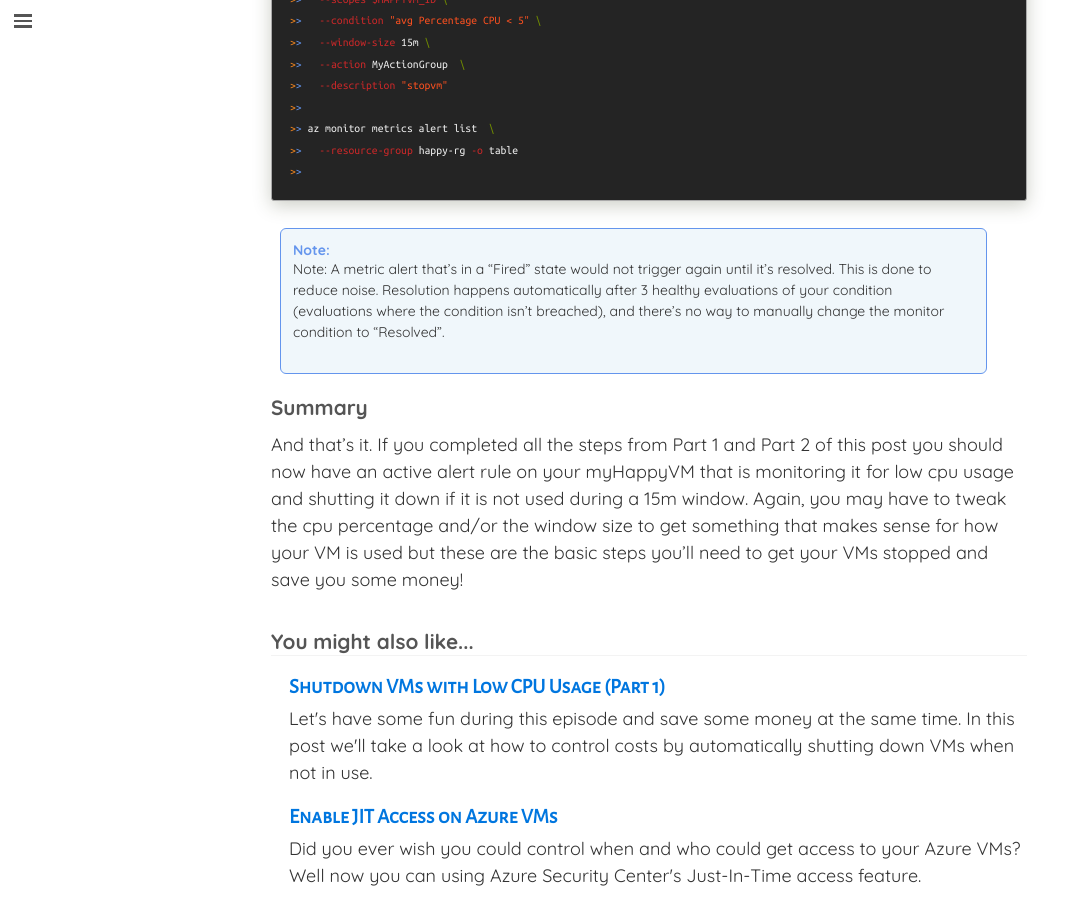
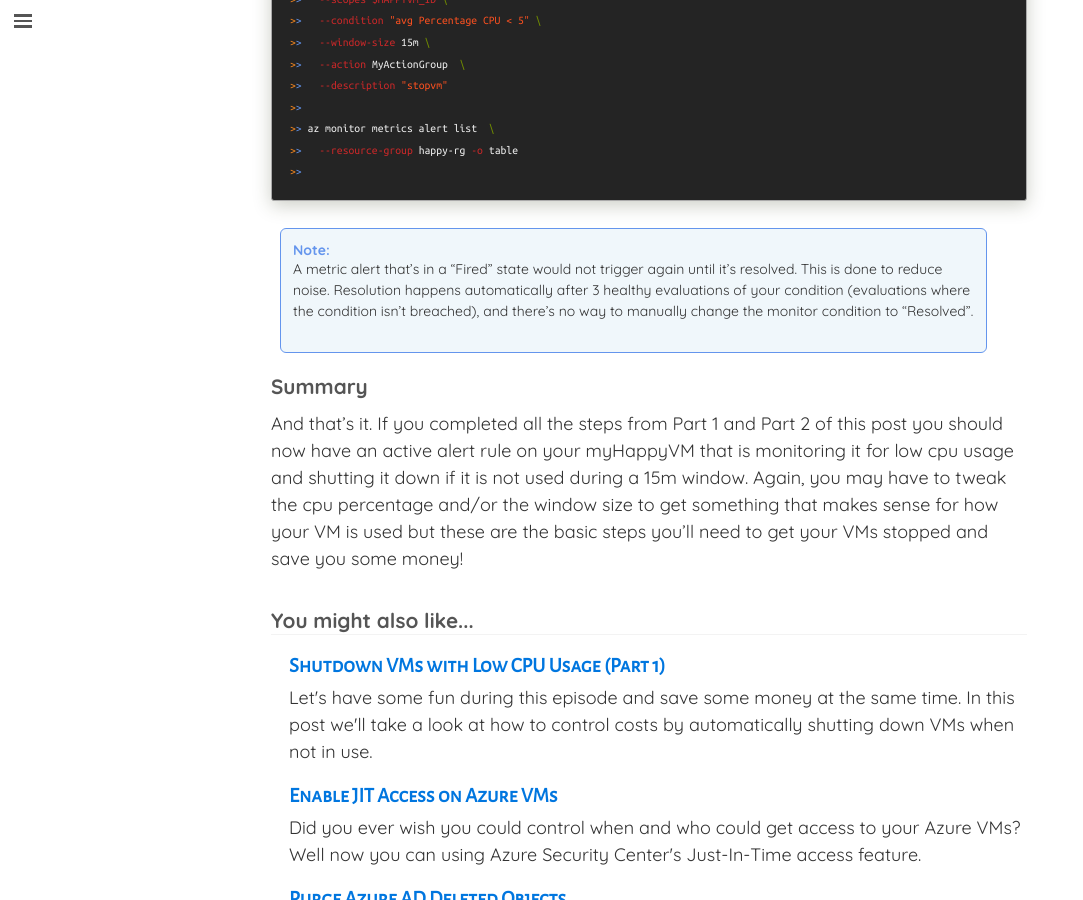
Before and after one commit to brentmcconnell/brentmcconnell.github.io, a Jekyll site: the page built from _posts/2021-04-26-autoshutdown.md, in a window 1280 px wide and 900 px high, scrolled down 3691 px. Shown: the whole window, without its empty margins (0-1083 px from the left). Built offline with Jekyll 4.4.1, drawn with Linux system fonts in a browser that asks for light colours; nearby versions of some CDN libraries; comment, search, counter and statistics services are not loaded.

````diff
--- a/_posts/2021-04-26-autoshutdown.md
+++ b/_posts/2021-04-26-autoshutdown.md
@@ -152,7 +152,7 @@
 >>
 ```
 
-> Note: A metric alert that's in a "Fired" state would not trigger again until it's
+> A metric alert that's in a "Fired" state would not trigger again until it's
 > resolved. This is done to reduce noise. Resolution happens automatically after
 > 3 healthy evaluations of your condition (evaluations where the condition isn't
 > breached), and there's no way to manually change the monitor condition to
````
